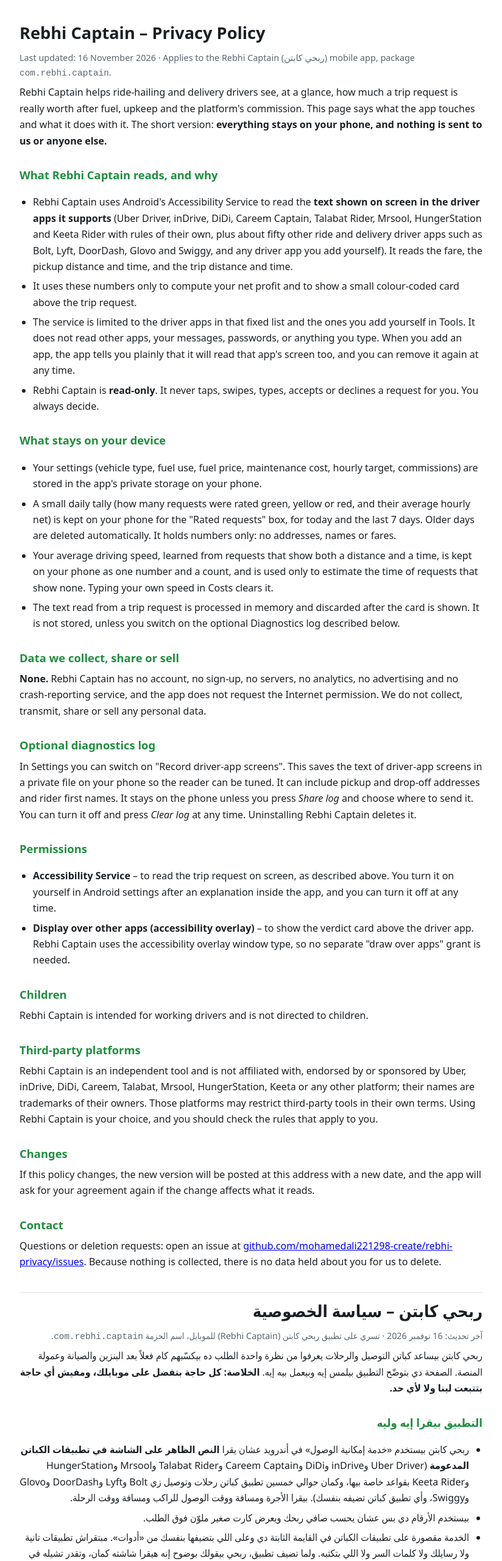
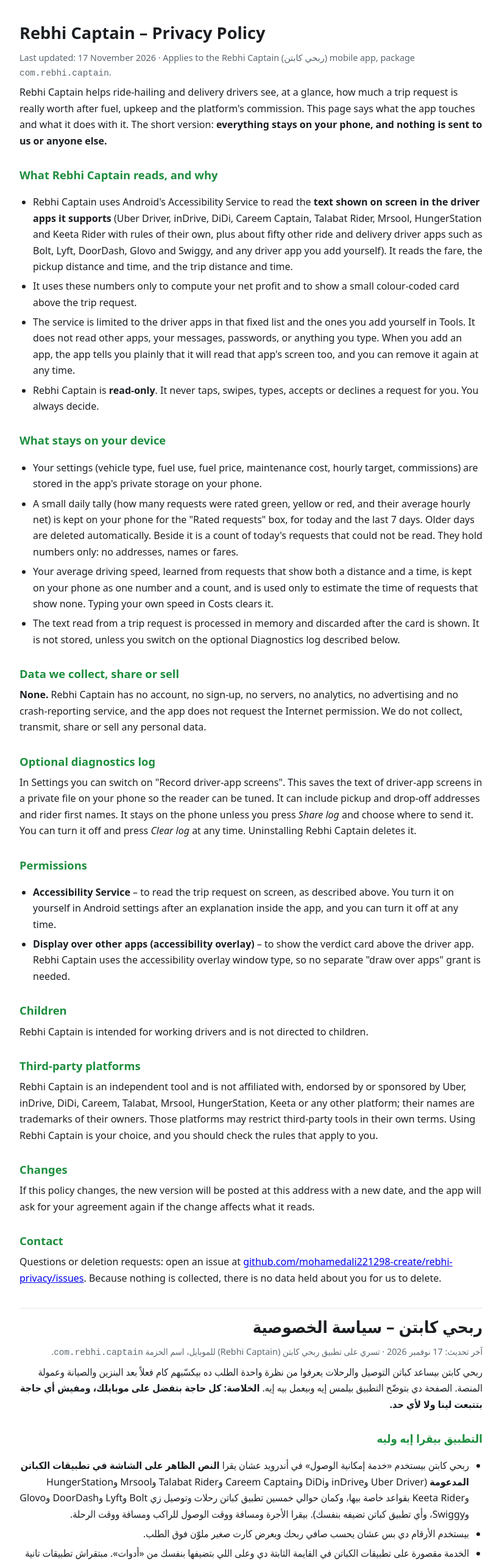
Before and after one commit to mohamedali221298-create/rebhi-privacy, a plain HTML site: page index.html in a window 1280 px wide. Shown: the top 2560 px of the page at 61% size, without its empty margins (228-1052 px from the left). Drawn offline with Linux system fonts and the light colour scheme.

Commit message:
Mention the count of requests that could not be read
Co-Authored-By: Claude Fable 5.2 <noreply@anthropic.com>

```diff
--- a/index.html
+++ b/index.html
@@ -21,7 +21,7 @@
 
 <section id="en" lang="en" dir="ltr" style="border-top:0;margin-top:0">
 <h1>Rebhi Captain – Privacy Policy</h1>
-<p class="muted">Last updated: 16 November 2026 · Applies to the Rebhi Captain (ربحي كابتن) mobile app, package <code>com.rebhi.captain</code>.</p>
+<p class="muted">Last updated: 17 November 2026 · Applies to the Rebhi Captain (ربحي كابتن) mobile app, package <code>com.rebhi.captain</code>.</p>
 
 <p>Rebhi Captain helps ride-hailing and delivery drivers see, at a glance, how much a trip request is really worth after fuel, upkeep and the platform's commission. This page says what the app touches and what it does with it. The short version: <strong>everything stays on your phone, and nothing is sent to us or anyone else.</strong></p>
 
@@ -36,7 +36,7 @@
 <h2>What stays on your device</h2>
 <ul>
   <li>Your settings (vehicle type, fuel use, fuel price, maintenance cost, hourly target, commissions) are stored in the app's private storage on your phone.</li>
-  <li>A small daily tally (how many requests were rated green, yellow or red, and their average hourly net) is kept on your phone for the "Rated requests" box, for today and the last 7 days. Older days are deleted automatically. It holds numbers only: no addresses, names or fares.</li>
+  <li>A small daily tally (how many requests were rated green, yellow or red, and their average hourly net) is kept on your phone for the "Rated requests" box, for today and the last 7 days. Older days are deleted automatically. Beside it is a count of today's requests that could not be read. They hold numbers only: no addresses, names or fares.</li>
   <li>Your average driving speed, learned from requests that show both a distance and a time, is kept on your phone as one number and a count, and is used only to estimate the time of requests that show none. Typing your own speed in Costs clears it.</li>
   <li>The text read from a trip request is processed in memory and discarded after the card is shown. It is not stored, unless you switch on the optional Diagnostics log described below.</li>
 </ul>
@@ -68,7 +68,7 @@
 
 <section id="ar" lang="ar" dir="rtl">
 <h1>ربحي كابتن – سياسة الخصوصية</h1>
-<p class="muted">آخر تحديث: 16 نوفمبر 2026 · تسري على تطبيق ربحي كابتن (Rebhi Captain) للموبايل، اسم الحزمة <code>com.rebhi.captain</code>.</p>
+<p class="muted">آخر تحديث: 17 نوفمبر 2026 · تسري على تطبيق ربحي كابتن (Rebhi Captain) للموبايل، اسم الحزمة <code>com.rebhi.captain</code>.</p>
 
 <p>ربحي كابتن بيساعد كباتن التوصيل والرحلات يعرفوا من نظرة واحدة الطلب ده بيكسّبهم كام فعلاً بعد البنزين والصيانة وعمولة المنصة. الصفحة دي بتوضّح التطبيق بيلمس إيه وبيعمل بيه إيه. <strong>الخلاصة: كل حاجة بتفضل على موبايلك، ومفيش أي حاجة بتتبعت لينا ولا لأي حد.</strong></p>
 
@@ -83,7 +83,7 @@
 <h2>اللي بيفضل على جهازك</h2>
 <ul>
   <li>إعداداتك (نوع المركبة واستهلاك البنزين وسعره وتكلفة الصيانة وهدفك في الساعة والعمولات) بتتخزن في مساحة التطبيق الخاصة على موبايلك.</li>
-  <li>عدّاد يومي صغير (كام طلب اتقيّم أخضر وأصفر وأحمر ومتوسط صافي الساعة) بيتخزن على موبايلك لخانة «الطلبات اللي اتقيّمت»، للنهارده وآخر ٧ أيام. الأيام الأقدم بتتمسح لوحدها. أرقام بس: من غير عناوين ولا أسماء ولا أجرة.</li>
+  <li>عدّاد يومي صغير (كام طلب اتقيّم أخضر وأصفر وأحمر ومتوسط صافي الساعة) بيتخزن على موبايلك لخانة «الطلبات اللي اتقيّمت»، للنهارده وآخر ٧ أيام. الأيام الأقدم بتتمسح لوحدها. ومعاه عدّاد لطلبات النهارده اللي ماتقرتش. أرقام بس: من غير عناوين ولا أسماء ولا أجرة.</li>
   <li>متوسط سرعتك في السواقة، اللي بيتعلّمه التطبيق من الطلبات اللي فيها المسافة والوقت، بيتخزن على موبايلك كرقم واحد وعدّاد، وبيُستخدم بس لتقدير وقت الطلبات اللي مفيهاش وقت. لو كتبت سرعة بنفسك في «تكاليفي» بيتمسح.</li>
   <li>نص الطلب اللي بيتقرا بيتعالج في الذاكرة ويتمسح بعد عرض الكارت، ومبيتخزنش، إلا لو شغّلت سجل التشخيص الاختياري المذكور تحت.</li>
 </ul>
```
